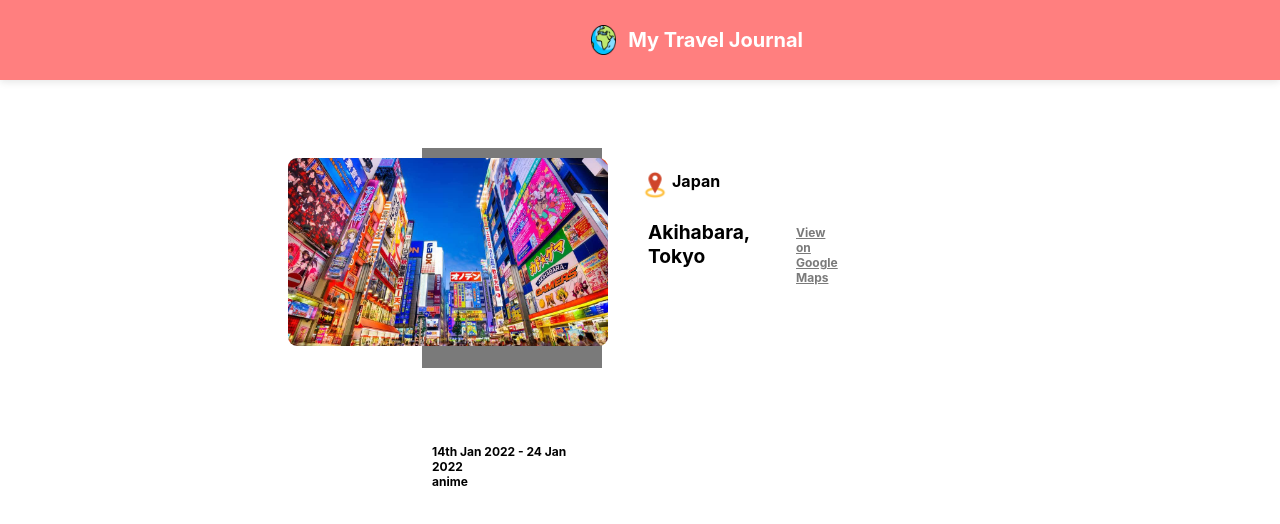
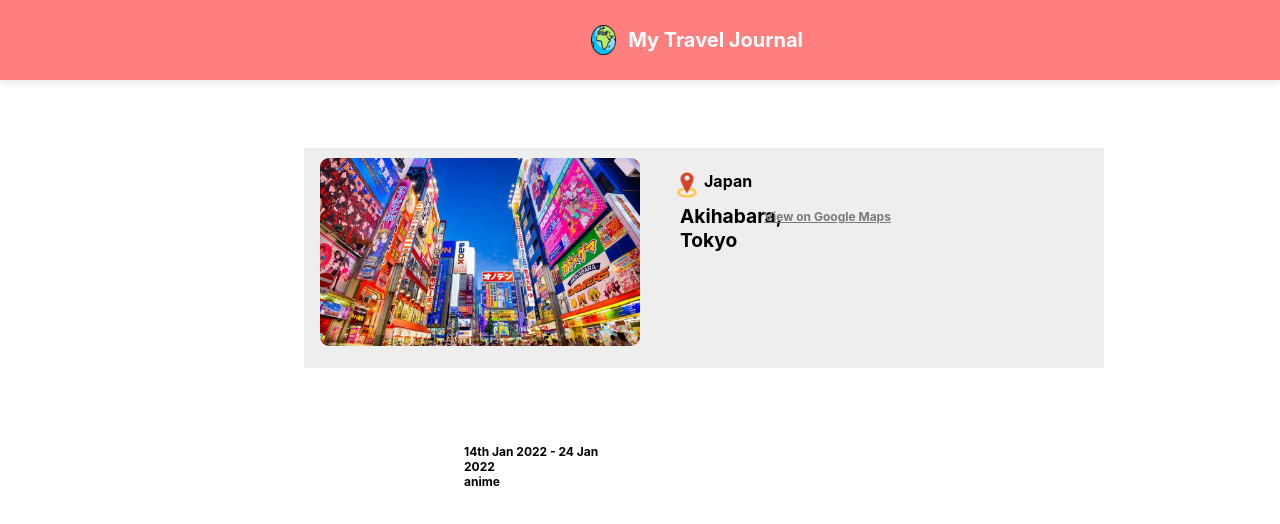
Before and after one commit to MohammedUsman-hub/mytraveljournal, a React (Create React App) app: page / in a window 1280 px wide. Shown: the top 524 px of the page. Built offline with nearby package versions, Linux system fonts and the light colour scheme.

Commit message:
even closer to fin stlying

```diff
--- a/src/index.css
+++ b/src/index.css
@@ -82,8 +82,9 @@ code {
   flex-direction: column;
   position: relative;
   top: 20px;
-  padding: 10px 10px 10px 10px;
-  background-color: #7a7a7a;
+  left: 12pc;
+  padding: 10px 30pc 10px 10pc;
+  background-color: #eeeeee;
 }
 
 .country-img{
@@ -119,12 +120,14 @@ code {
   display: flex;
   position: relative;
   left: 13.5pc;
-  bottom: 11pc;
+  bottom: 12pc;
   font-size: 1.2pc;
 }
 
 .date-card{
   display: flex;
+  position: relative;
+
 }
 
 .desc-card{
@@ -135,7 +138,8 @@ code {
   display: flex;
   color: #7a7a7a;
   position: relative;
-  left: 19pc;
-  bottom: 17.6pc;
+  left: 15pc;
+  bottom: 18.6pc;
   padding: 6px 60px;
+  width: 8pc;
 }
```
